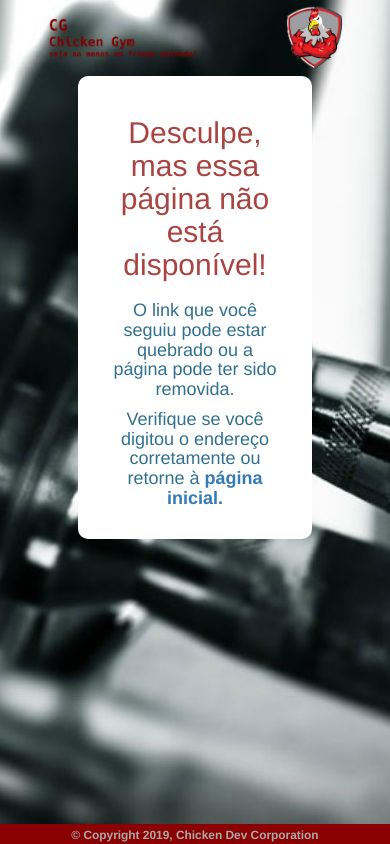
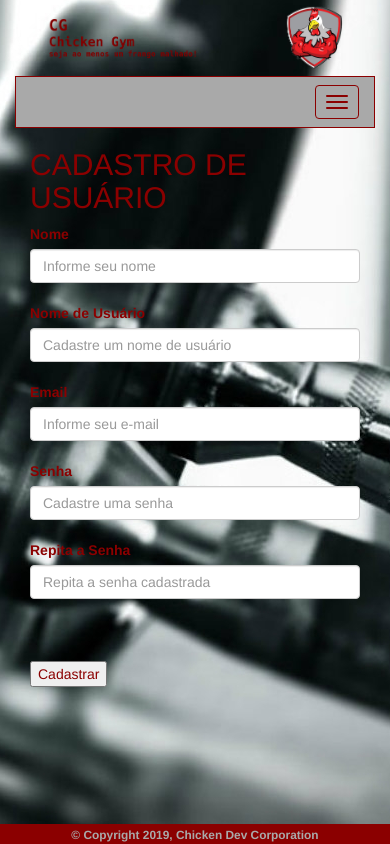
Before and after one commit to SousaPedro11/ChickenGym, a Flask app: page /pagina/usuario/cadastro in a window 390 px wide. Run offline with Flask 2, Linux system fonts and the light colour scheme; some libraries are stand-ins or nearby versions.

Commit message:
add mobile layout and finalize blueprint

```diff
--- a/app/__init__.py
+++ b/app/__init__.py
@@ -17,7 +17,7 @@ manager.add_command('db', MigrateCommand)
 
 lm = LoginManager()
 lm.init_app(app)
-lm.login_view = "login"
+lm.login_view = "auth.login"
 lm.session_protection = "strong"
 
 from app.controller.auth import auth as auth_blueprint
--- a/app/controller/database_manipulation/usuario.py
+++ b/app/controller/database_manipulation/usuario.py
@@ -13,3 +13,4 @@ def __admin__():
     else:
         r.password = passwd
         db.session.commit()
+        db.session.close()
--- a/app/controller/database_manipulation/views.py
+++ b/app/controller/database_manipulation/views.py
@@ -7,7 +7,7 @@ from app.model.tables import User
 from . import database_manipulation
 
 
-@database_manipulation.route('/pagina/usuario', methods=['GET', 'POST'])
+@database_manipulation.route('/pagina/usuario/cadastro', methods=['GET', 'POST'])
 def cadastrar_usuario():
     form = RegistrationForm()
     if form.validate_on_submit():
@@ -18,6 +18,7 @@ def cadastrar_usuario():
         user = User(username, password, name, email)
         db.session.add(user)
         db.session.commit()
+        db.session.close()
         flash('Usuário cadastrado com sucesso!')
         return redirect(url_for('auth.login'))
     return render_template('conteudo.html', form=form)
--- a/app/templates/404.html
+++ b/app/templates/404.html
@@ -5,18 +5,26 @@
 {% block head %}
     {{ super() }}
     <style>
+        /* For mobile phones: */
+        [class*="col-"] {
+            width: 100%;
+            padding-bottom: 10vh;
+        }
+
+        @media only screen and (min-width: 768px) {
             .aviso-pagina {
-            width: 60vw;
-            {#border: 15px solid green;#}
+                position: relative;
+                width: 80vw;
                 border-radius: 10px;
                 padding: 20px;
                 margin: auto;
-            background-color: white;
+            }
         }
     </style>
 {% endblock %}
 {% block content %}
-    <div class="aviso-pagina container-fluid">
+    <div class="col-md-6 col-md-offset-6">
+        <div class="aviso-pagina container-fluid" style="background-color: white; border-radius: 8px">
             <div class="aviso-msg container-fluid">
                 <h2 class="text-center text-danger">
                     Desculpe, mas essa página não está disponível!
@@ -24,7 +32,9 @@
             </div>
             <div class="aviso-conteudo container-fluid">
                 <div>
-                <h4 class="text-info text-center">O link que você seguiu pode estar quebrado ou a página pode ter sido removida.</h4>
+                    <h4 class="text-info text-center">O link que você seguiu pode estar quebrado ou a página pode ter
+                        sido
+                        removida.</h4>
                     <h4 class="text-info text-center">
                         Verifique se você digitou o endereço corretamente ou retorne à
                         <a class="aviso-home" href="{{ url_for('home.index') }}">
@@ -34,4 +44,5 @@
                 </div>
             </div>
         </div>
+    </div>
 {% endblock %}
--- a/app/templates/conteudo.html
+++ b/app/templates/conteudo.html
@@ -5,14 +5,15 @@
 {% block head %}
     {{ super() }}
     <style>
+        /* For mobile phones: */
+        [class*="registrar"] {
+             padding-top: 5vh
+        }
+        @media only screen and (min-width: 768px) {
             .cadastro {
-            color: darkred;
-            padding-bottom: 10vh;
+                {#color: darkred;#}
+                {#padding-bottom: 10vh;#}
                 min-width: 50vw;
-        }
-
-        .titulo {
-            text-transform: uppercase;
             }
 
             .name {
@@ -30,42 +31,35 @@
             .password {
                 max-width: 15vw;
             }
+        }
     </style>
 {% endblock %}
 {% block content %}
     {{ super() }}
-    <div class="cadastro container-fluid">
-        <h2 class="titulo">
+    <div class="cadastro col-md-6 col-md-offset-6" style="color: darkred; padding-bottom: 10vh;">
+        <h2 class="titulo" style="text-transform: uppercase">
             Cadastro de Usuário
         </h2>
         <form action="" method="post">
             {{ form.hidden_tag() }}
-            {#                <p>#}
             <div class="name">
                 {{ form.name.label }}<br>
-
-                {{ form.name(size=100, class="form-control") }}<br>
+                {{ form.name(size=100, class="form-control", placeholder='Informe seu nome') }}<br>
             </div>
-            {#                </p>#}
-            {#                <p>#}
             <div class="username">
                 {{ form.username.label }}<br>
-                {{ form.username(size=80, class="form-control") }}<br>
+                {{ form.username(size=80, class="form-control", placeholder='Cadastre um nome de usuário') }}<br>
                 {% for error in form.username.errors %}
                     <span class="alert-info">{{ error }}</span>
                 {% endfor %}
-                {#                </p>#}
             </div>
-            {#                <p>#}
             <div class="email">
                 {{ form.email.label }}<br>
-                {{ form.email(size=80, class="form-control") }}<br>
+                {{ form.email(size=80, class="form-control", placeholder='Informe seu e-mail') }}<br>
                 {% for error in form.email.errors %}
                     <span class="alert-info">{{ error }}</span>
                 {% endfor %}
             </div>
-            {#                </p>#}
-            {#                <p>#}
             <div class="password">
                 {{ form.password.label }}<br>
                 {{ form.password(size=32, class="form-control", placeholder='Cadastre uma senha') }}<br>
@@ -73,17 +67,16 @@
                     <span class="alert-info">{{ error }}</span>
                 {% endfor %}
             </div>
-            {#                </p>#}
-            {#                <p>#}
             <div class="password">
                 {{ form.password2.label }}<br>
-                {{ form.password2(size=32, class="form-control") }}<br>
+                {{ form.password2(size=32, class="form-control", placeholder='Repita a senha cadastrada') }}<br>
                 {% for error in form.password2.errors %}
                     <span class="alert-info">{{ error }}</span>
                 {% endfor %}
-                {#                </p>#}
             </div>
-            <p>{{ form.submit() }}</p>
+            <div class="registrar">
+                {{ form.submit() }}
+            </div>
         </form>
     </div>
 {% endblock %}
--- a/app/templates/home.html
+++ b/app/templates/home.html
@@ -3,6 +3,11 @@
 {% block head %}
     {{ super() }}
     <style>
+        /* For mobile phones: */
+        [class*="col-"] {
+            width: 100%;
+        }
+
         .navbar-conteudo-1 .divider {
             height: 1px;
             margin: 9px 0;
@@ -31,17 +36,12 @@
             border-color: red;
         }
 
-        {#.navbar .navbar-nav > .open > a,
-        .navbar .navbar-nav > .open > a:focus,
-        .navbar .navbar-nav > .open > a:hover {
-            color: black;
-        }#}
-
-        .botao-logout a{
+        .botao-logout a {
             color: darkred;
             text-decoration: none;
         }
-        .navbar, nav.navbar div.container-fluid div.navbar-conteudo ul{
+
+        .navbar, nav.navbar div.container-fluid div.navbar-conteudo ul {
             background-color: darkgray;
         }
     </style>
```
Also changed, not shown: app/controller/default.py (+0 -74 lines), storage.db. Lines whose indentation alone changed are shown as unchanged.
